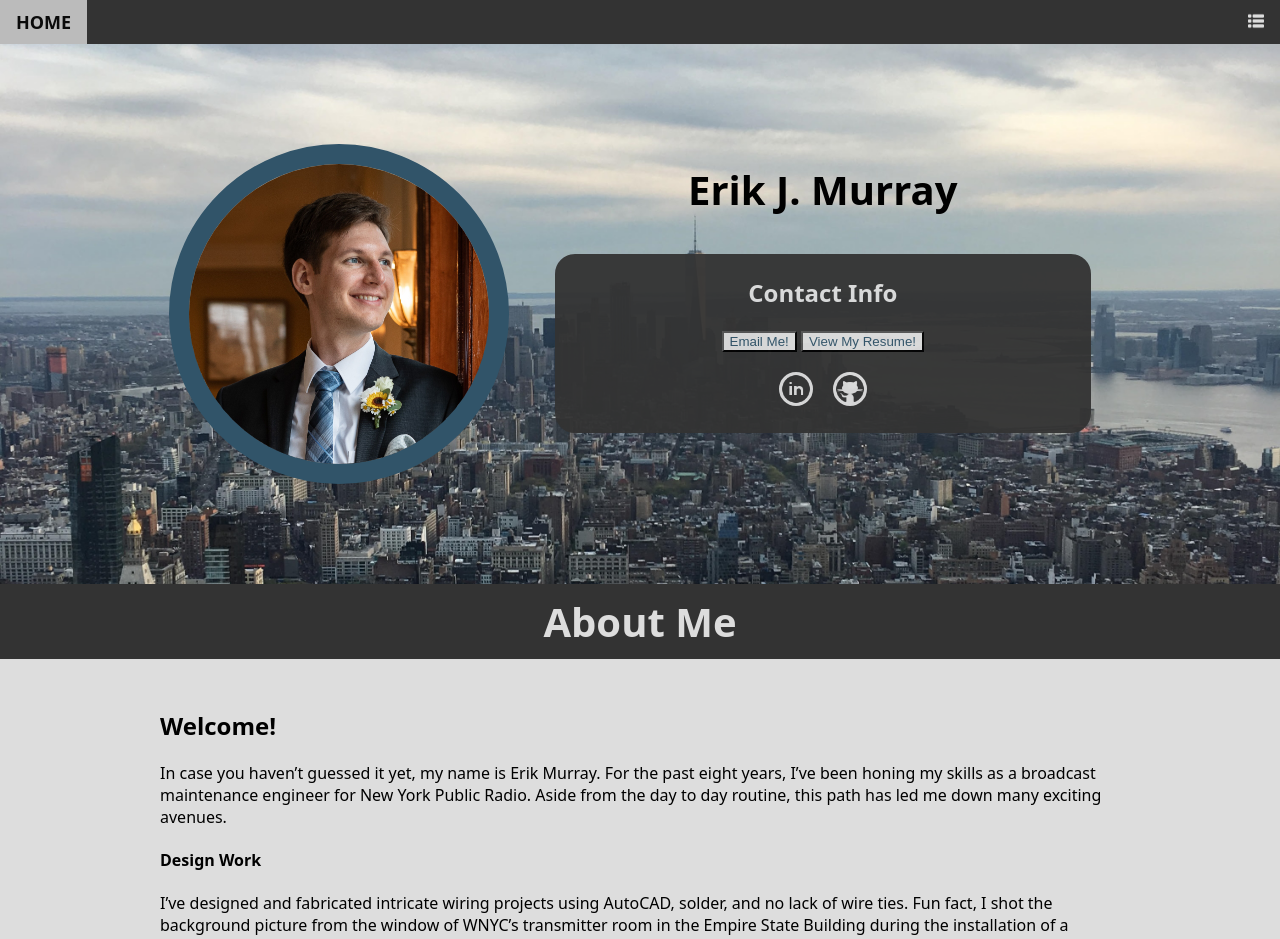
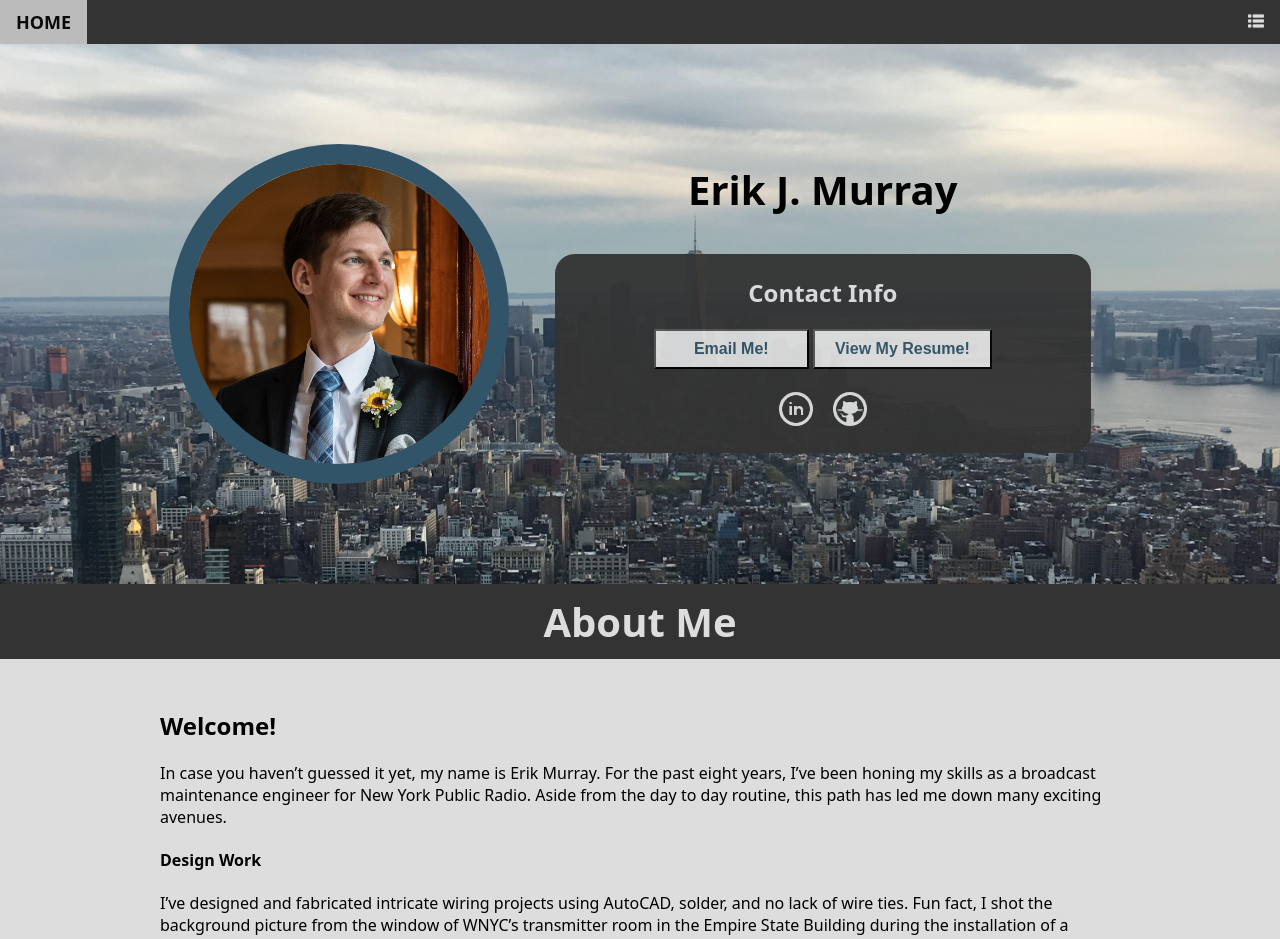
Before and after one commit to ErkMurIndustries/ErkMurIndustries.github.io, a Jekyll site: the page built from index.html, in a window 1280 px wide. Shown: the top 939 px of the page. Built offline with Jekyll 4.4.1, drawn with Linux system fonts in a browser that asks for light colours.

Commit message:
button styling

```diff
--- a/assets/css/stylesheet.css
+++ b/assets/css/stylesheet.css
@@ -205,6 +205,13 @@ a:hover {
 }
 
 .contact-btn {
+    font-size: 16px;
+    font-weight: 600;
+    min-height: 40px;
+    min-width: 155px;
+    padding: 0px 20px;
+    margin-bottom: 3px;
+    touch-action: manipulation;
     color: #315469;
     background-color: #ddd;
 }
```
